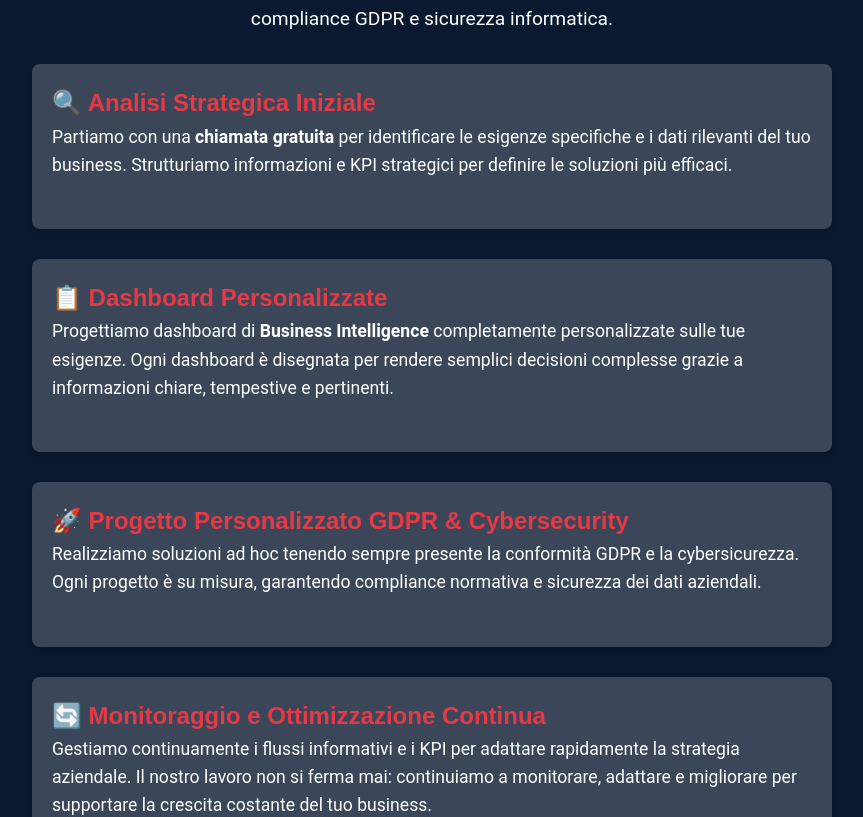
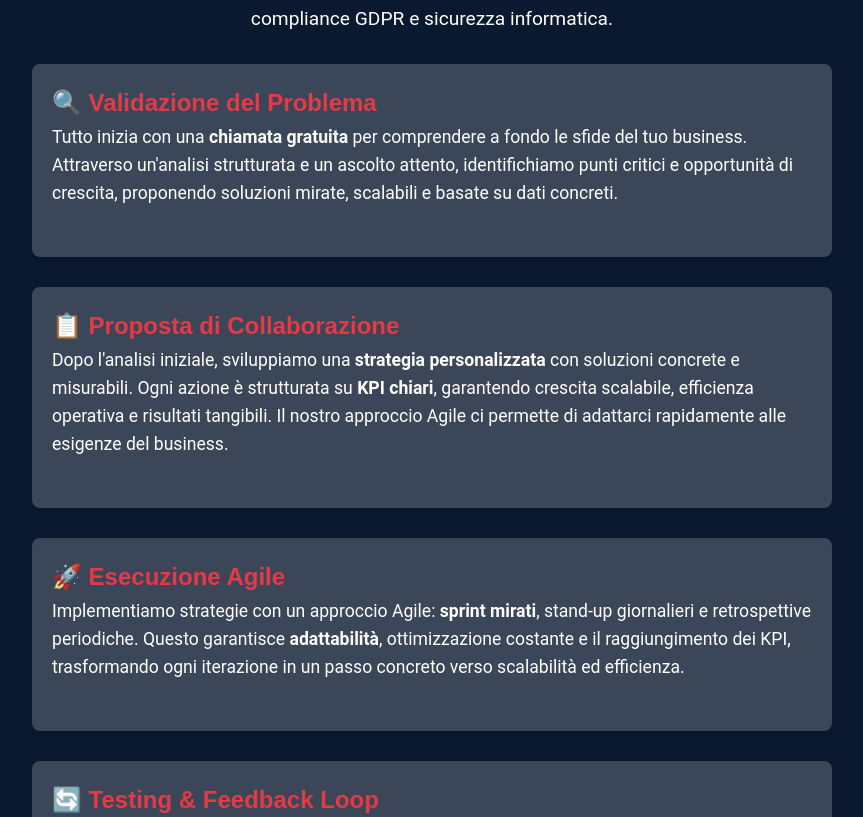
Before and after one commit to Ponzio-it/ponzio-consulting, a Next.js app: page / in a window 1280 px wide. Shown: the part 761-1578 px from the top of the page, without its empty margins (208-1071 px from the left). Built offline with nearby package versions, Linux system fonts and the light colour scheme.

Commit message:
changing landing content

```diff
--- a/src/components/OurWayOfWork.js
+++ b/src/components/OurWayOfWork.js
@@ -11,34 +11,38 @@ export default function OurWayOfWork() {
 
       <div className={styles.workProcess}>
         <div className={styles.processStep}>
-          <h3>🔍 Analisi Strategica Iniziale</h3>
+          <h3>🔍 Validazione del Problema</h3>
           <p>
-            Partiamo con una <strong>chiamata gratuita</strong> per identificare le esigenze specifiche e i dati rilevanti del tuo business.
-            Strutturiamo informazioni e KPI strategici per definire le soluzioni più efficaci.
+            Tutto inizia con una <strong>chiamata gratuita</strong> per comprendere a fondo le sfide del tuo business.
+            Attraverso un&apos;analisi strutturata e un ascolto attento, identifichiamo punti critici e opportunità di crescita,
+            proponendo soluzioni mirate, scalabili e basate su dati concreti.
           </p>
         </div>
 
         <div className={styles.processStep}>
-          <h3>📋 Dashboard Personalizzate</h3>
+          <h3>📋 Proposta di Collaborazione</h3>
           <p>
-            Progettiamo dashboard di <strong>Business Intelligence</strong> completamente personalizzate sulle tue esigenze.
-            Ogni dashboard è disegnata per rendere semplici decisioni complesse grazie a informazioni chiare, tempestive e pertinenti.
+            Dopo l&apos;analisi iniziale, sviluppiamo una <strong>strategia personalizzata</strong> con soluzioni concrete e misurabili.
+            Ogni azione è strutturata su <strong>KPI chiari</strong>, garantendo crescita scalabile, efficienza operativa e risultati tangibili.
+            Il nostro approccio Agile ci permette di adattarci rapidamente alle esigenze del business.
           </p>
         </div>
 
         <div className={styles.processStep}>
-          <h3>🚀 Progetto Personalizzato GDPR & Cybersecurity</h3>
+          <h3>🚀 Esecuzione Agile</h3>
           <p>
-            Realizziamo soluzioni ad hoc tenendo sempre presente la conformità GDPR e la cybersicurezza.
-            Ogni progetto è su misura, garantendo compliance normativa e sicurezza dei dati aziendali.
+            Implementiamo strategie con un approccio Agile: <strong>sprint mirati</strong>, stand-up giornalieri e retrospettive periodiche.
+            Questo garantisce <strong>adattabilità</strong>, ottimizzazione costante e il raggiungimento dei KPI, trasformando ogni iterazione
+            in un passo concreto verso scalabilità ed efficienza.
           </p>
         </div>
 
         <div className={styles.processStep}>
-          <h3>🔄 Monitoraggio e Ottimizzazione Continua</h3>
+          <h3>🔄 Testing &amp; Feedback Loop</h3>
           <p>
-            Gestiamo continuamente i flussi informativi e i KPI per adattare rapidamente la strategia aziendale.
-            Il nostro lavoro non si ferma mai: continuiamo a monitorare, adattare e migliorare per supportare la crescita costante del tuo business.
+            Misuriamo costantemente i risultati con un <strong>approccio data-driven</strong>.
+            Ogni azione viene testata, validata e ottimizzata per garantire che le strategie adottate portino
+            alla crescita sostenibile del business. La nostra collaborazione è un ciclo continuo di miglioramento.
           </p>
         </div>
 
```
